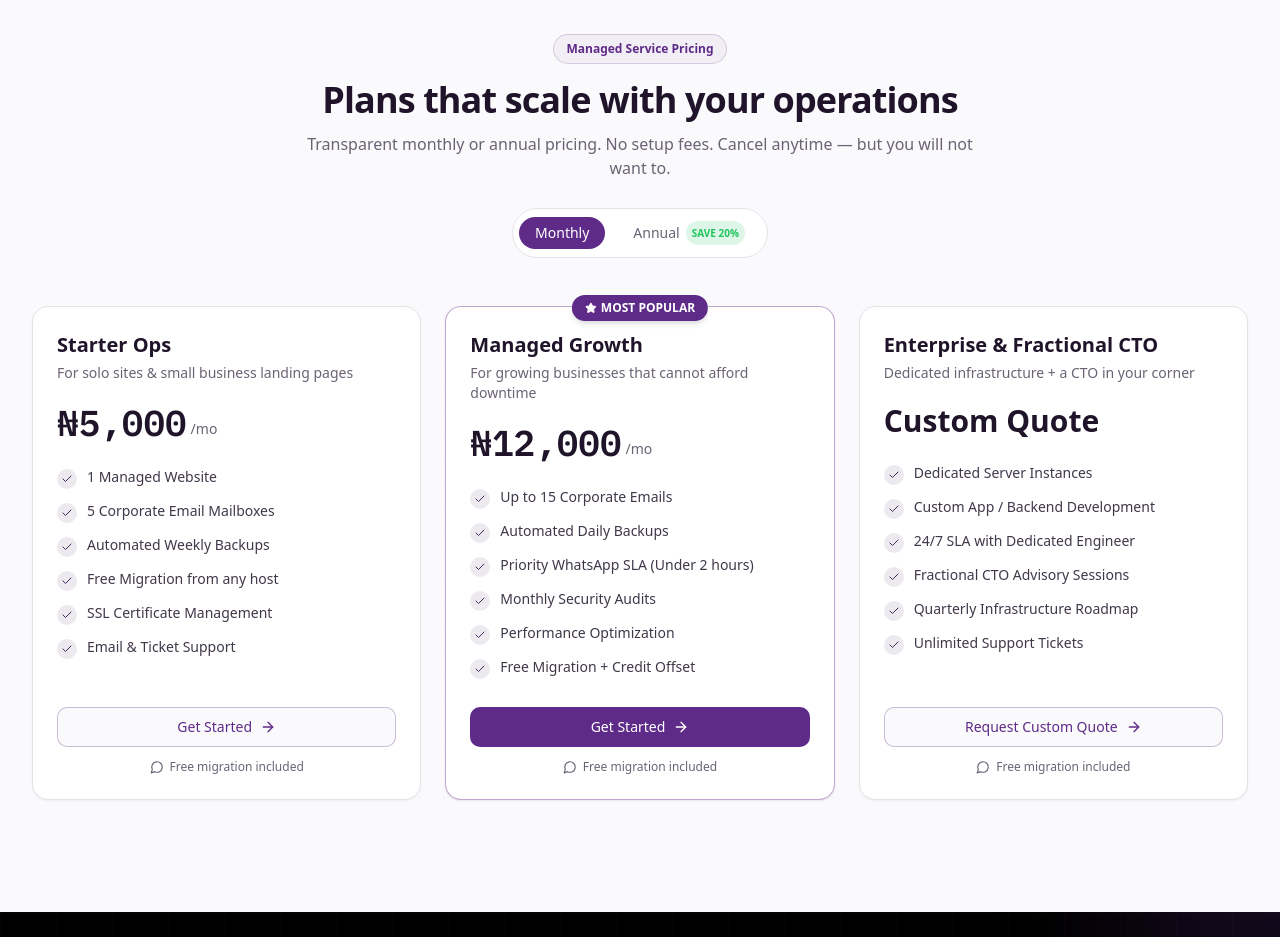
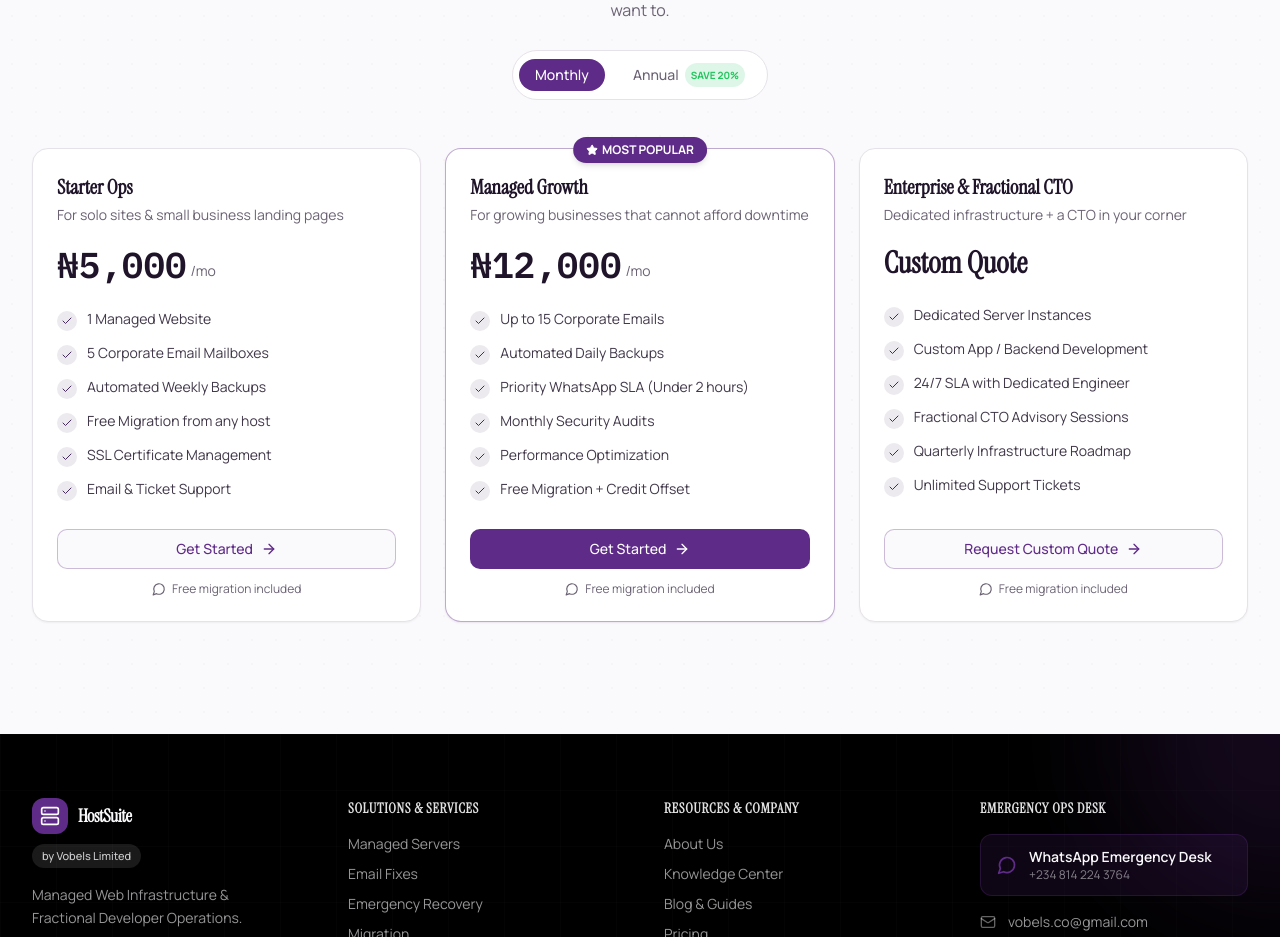
Before and after one commit to Holladworld/hostsuite, a Next.js app: page / in a window 1280 px wide. Shown: the part 3800-4737 px from the top of the page. Built offline with nearby package versions, Linux system fonts and the light colour scheme; no server answers; the database is empty.

Commit message:
feat(design): establish editorial typography foundation

```diff
--- a/tailwind.config.ts
+++ b/tailwind.config.ts
@@ -10,9 +10,9 @@ const config: Config = {
   theme: {
     extend: {
       fontFamily: {
-        display: ['var(--font-poppins)', 'system-ui', 'sans-serif'],
-        body: ['var(--font-inter)', 'system-ui', 'sans-serif'],
-        mono: ['var(--font-jetbrains)', 'ui-monospace', 'monospace'],
+        display: ['var(--font-instrument-serif)', 'Georgia', 'serif'],
+        body: ['var(--font-manrope)', 'Arial', 'sans-serif'],
+        mono: ['var(--font-ibm-plex-mono)', 'ui-monospace', 'monospace'],
       },
       backgroundImage: {
         'gradient-radial': 'radial-gradient(var(--tw-gradient-stops))',
@@ -87,7 +87,7 @@ const config: Config = {
         },
         'accordion-up': {
           from: { height: 'var(--radix-accordion-content-height)' },
-          to: { height: '0' },
+          to: { height: 'var(--radix-accordion-content-height)' },
         },
       },
       animation: {
```
